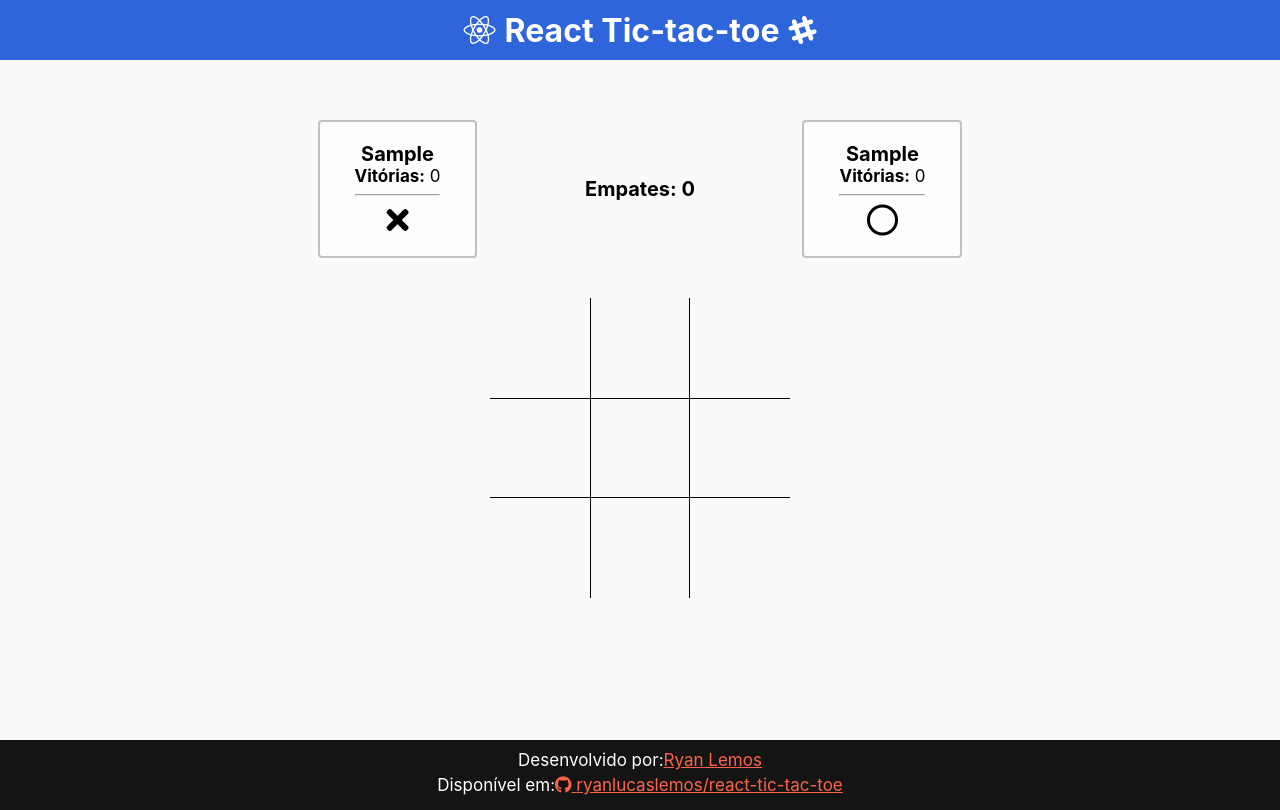
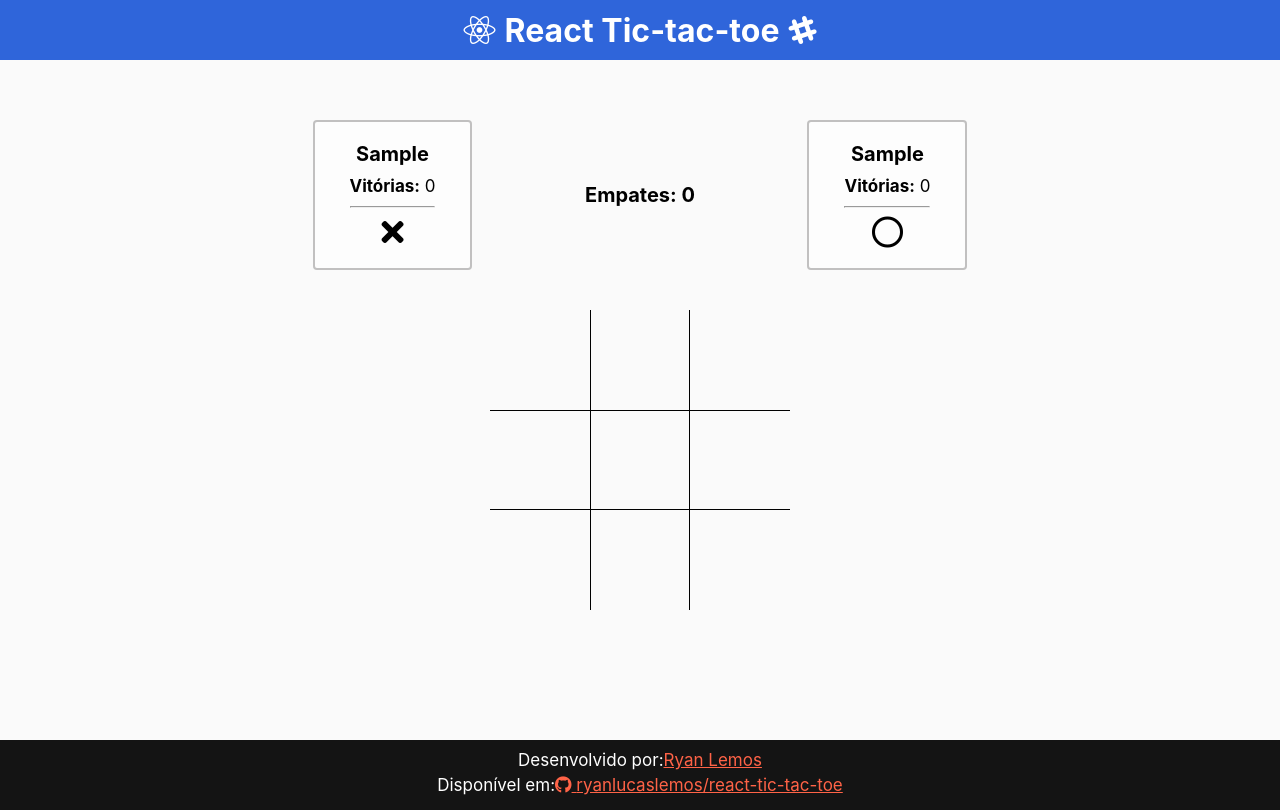
Before and after one commit to ryanlucaslemos/react-tic-tac-toe, a React (Create React App) app: page / in a window 1280 px wide. Both pictures are taken after typing "Sample", "Sample" into the empty fields and a click on the button "Jogar". Built offline with nearby package versions, Linux system fonts and the light colour scheme.

Commit message:
Remove quebra de linha do flexbox

```diff
--- a/src/components/score-board/styles.css
+++ b/src/components/score-board/styles.css
@@ -1,25 +1,27 @@
 .score-board-row {
     display: flex;
-    flex-flow: row wrap;
     justify-content: space-evenly;
 }
+
 .score-board {
     border: 2px solid #75737371;
     border-radius: 4px;
     padding: 20px 35px;
     min-height: 70px;
     background: rgb(253, 253, 253);
-    margin: 40px 0px;
+    margin: 40px 5px;
     text-align: center;
 }
 
 .score-board h4 {
     font-size: 20px;
+    margin-bottom: 10px;
     font-weight: bold;
 }
 
 .score-board p {
     font-size: 17px;
+    margin-bottom: 10px;
 }
 
 .score-board hr {
@@ -32,4 +34,5 @@
     font-size: 20px;
     display: flex;
     align-items: center;
+    margin: 0 10px;
 }
```
